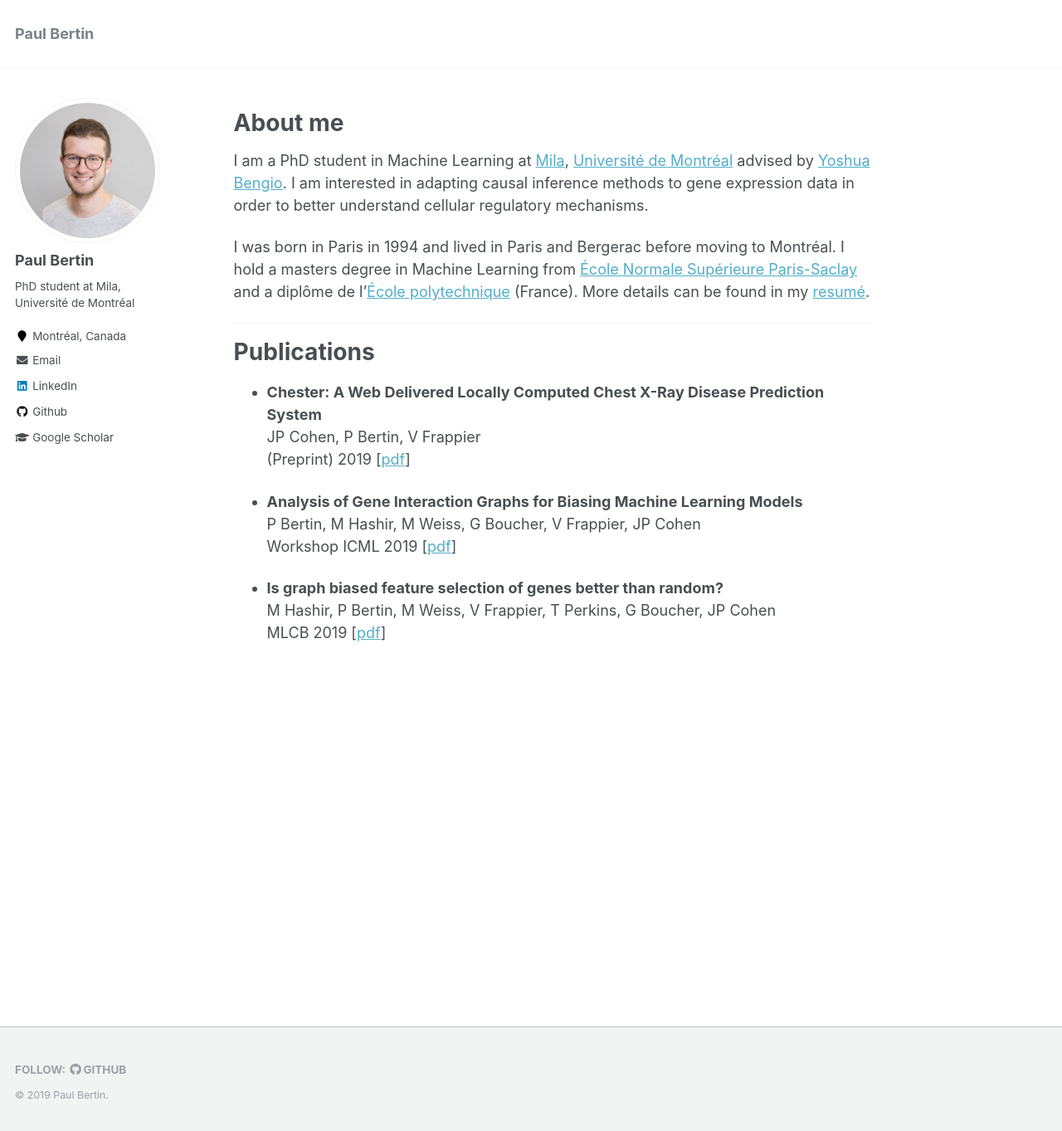
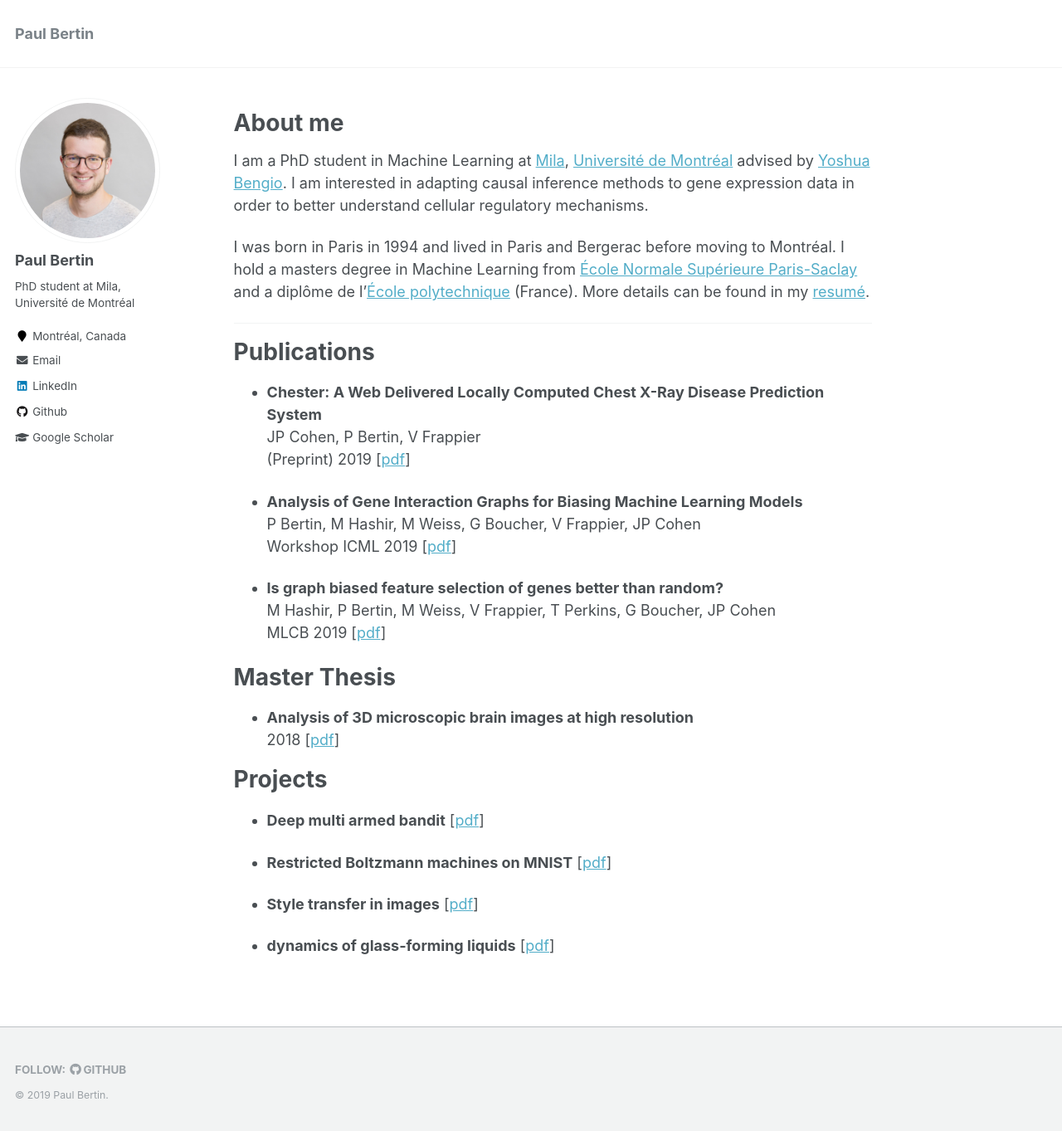
Before and after one commit to Bertinus/Bertinus.github.io, a Jekyll site: the page built from _pages/about.md, in a window 1280 px wide and 1366 px high. Shown: the top 1363 px of the window at 83% size. Built offline with Jekyll 4.4.1, drawn with Linux system fonts in a browser that asks for light colours.

Commit message:
Added projects and master thesis

```diff
--- a/_pages/about.md
+++ b/_pages/about.md
@@ -27,3 +27,18 @@ Workshop ICML 2019 [[pdf](https://arxiv.org/pdf/1905.02295.pdf)]
 - **Is graph biased feature selection of genes better than random?** \\
 M Hashir, P Bertin, M Weiss, V Frappier, T Perkins, G Boucher, JP Cohen \\
 MLCB 2019 [[pdf](https://arxiv.org/pdf/1910.09600.pdf)]
+
+# Master Thesis
+
+- **Analysis of 3D microscopic brain images at high resolution** \\
+2018 [[pdf](https://Bertinus.github.io/files/icm_report.pdf)]
+
+# Projects
+
+- **Deep multi armed bandit** [[pdf](https://Bertinus.github.io/files/deepMAB_report.pdf)]
+
+- **Restricted Boltzmann machines on MNIST** [[pdf](https://Bertinus.github.io/files/PGM_report.pdf)]
+
+- **Style transfer in images** [[pdf](https://Bertinus.github.io/files/style_transfer_report.pdf)]
+
+- **dynamics of glass-forming liquids** [[pdf](https://Bertinus.github.io/files/glass_dynamics_report.pdf)]
```
Also changed, not shown: 9 other files.
